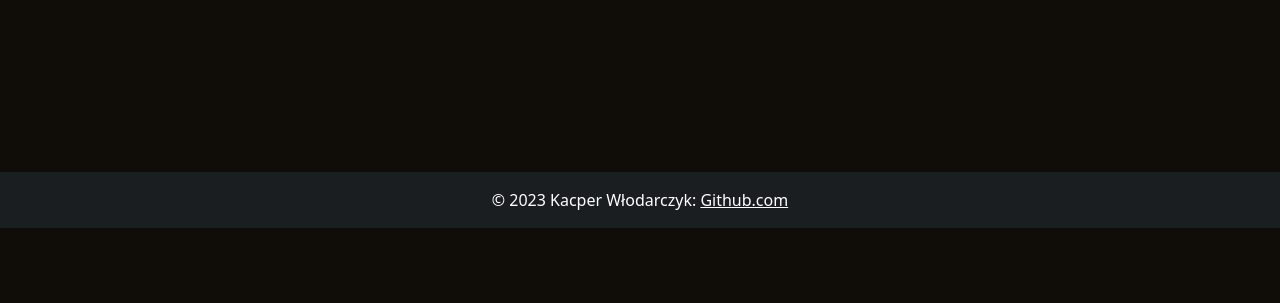
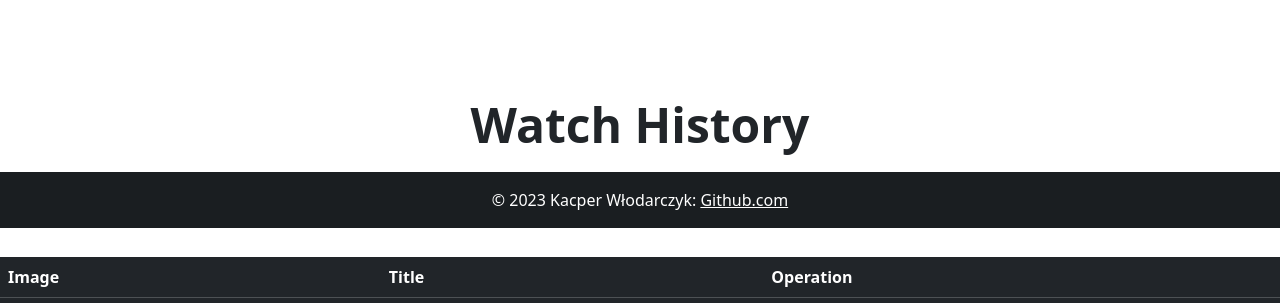
Before and after one commit to DEENUU1/Flask-Movie-Similar-TO, a Flask app: page /profile in a window 1280 px wide. Shown: the part 572-875 px from the top of the page. Before the commit the page ends 800 px from the top, so only its background shows below. Run offline with Flask 2, Linux system fonts and the light colour scheme; a user stored in the database is signed in; tables that the repository leaves empty hold one stand-in row (values such as "Sample post"); lists and menus that the app fills with data are empty; some libraries are stand-ins or nearby versions.

Commit message:
Adding to watch history

```diff
--- a/similar_movies/auth.py
+++ b/similar_movies/auth.py
@@ -3,7 +3,7 @@ from flask_login import login_user, logout_user, login_required, current_user
 from werkzeug.security import generate_password_hash, check_password_hash
 
 from similar_movies import db
-from .models import User, SavedMovies
+from .models import User, SavedMovies, WatchedMovies
 from similar_movies.mail import send_email
 
 auth = Blueprint("auth", __name__)
@@ -81,7 +81,8 @@ def profile():
     """ This view displays user's profile
         user can display and delete saved movies and tv shows """
     saved_shows = SavedMovies.query.filter_by(user_id=current_user.id).all()
-    return render_template("profile.html", saved_shows=saved_shows, user=current_user)
+    watched_shows = WatchedMovies.query.filter_by(user_id=current_user.id).all()
+    return render_template("profile.html", saved_shows=saved_shows, watched_shows=watched_shows, user=current_user)
 
 
 @auth.route('/admin')
--- a/similar_movies/templates/profile.html
+++ b/similar_movies/templates/profile.html
@@ -4,35 +4,77 @@
 {% block title %}Find similar film{% endblock %}
 
 {% block style %}
-  <link rel="stylesheet" type="text/css" href="/static/css/cards.css" />
+
 {% endblock %}
 
 {% block script %}
-    <script src="/static/js/card_animation.js" defer></script>
+
 {% endblock %}
 
 {% block content %}
 
-<div class="px-4 py-5 my-5 text-center text-light">
-    <h1 class="display-5 fw-bold">Hello {{user.username}}</h1>
+<div class="px-4 py-5 my-5 text-center text-dark">
+    <h1 class="display-5 fw-bold">Watch Later</h1>
 </div>
 
+
+    <table class="table table-dark">
+        <thead>
+            <tr>
+                <th scope="col">Image</th>
+                <th scope="col">Title</th>
+                <th scope="col">Operation</th>
+            </tr>
+        </thead>
+        <tbody>
         {% for show in saved_shows %}
-    <div class="card">
-        <img src="https://image.tmdb.org/t/p/w500/{{show.image_url}}"/>
-        <div class="card-info">
-            <h2>{{show.title}}</h2>
-
+            <tr>
+                <th><img class="rounded float-left" style="width:150px;height:200px;" src="https://image.tmdb.org/t/p/w500/{{show.image_url}}"/></th>
+                <th><h4>{{show.title}}</h4></th>
+                <th>
                     <form action="{{ url_for('views.delete_show', id=show.id) }}" method="POST">
                         <input type="hidden" name="title" value="{{ show.title }} ({{show.release_date}})">
                         <input type="hidden" name="poster" value="{{show.poster}}">
                         <button type="button" class="btn btn-danger">Delete from Watch Later</button>
                     </form>
-
-        </div>
-    </div>
+                </th>
+            </tr>
         {% endfor %}
+        </tbody>
+    </table>
 
 
 
+<div class="px-4 py-5 my-5 text-center text-dark">
+    <h1 class="display-5 fw-bold">Watch History</h1>
+</div>
+
+
+
+
+    <table class="table table-dark">
+        <thead>
+            <tr>
+                <th scope="col">Image</th>
+                <th scope="col">Title</th>
+                <th scope="col">Operation</th>
+            </tr>
+        </thead>
+        <tbody>
+        {% for show in watched_shows %}
+            <tr>
+                <th><img class="rounded float-left" style="width:150px;height:200px;" src="https://image.tmdb.org/t/p/w500/{{show.image_url}}"/></th>
+                <th><h4>{{show.title}}</h4></th>
+                <th>
+                    <form action="{{ url_for('views.delete_show', id=show.id) }}" method="POST">
+                        <input type="hidden" name="title" value="{{ show.title }} ({{show.release_date}})">
+                        <input type="hidden" name="poster" value="{{show.poster}}">
+                        <button type="button" class="btn btn-danger">Delete from Watch Later</button>
+                    </form>
+                </th>
+            </tr>
+        {% endfor %}
+        </tbody>
+    </table>
+
 {% endblock %}
```
Also changed, not shown: similar_movies/models.py (+8 -0 lines), similar_movies/templates/list_similar.html (+7 -1 lines), similar_movies/views.py (+25 -1 lines). Lines whose indentation alone changed are shown as unchanged.
